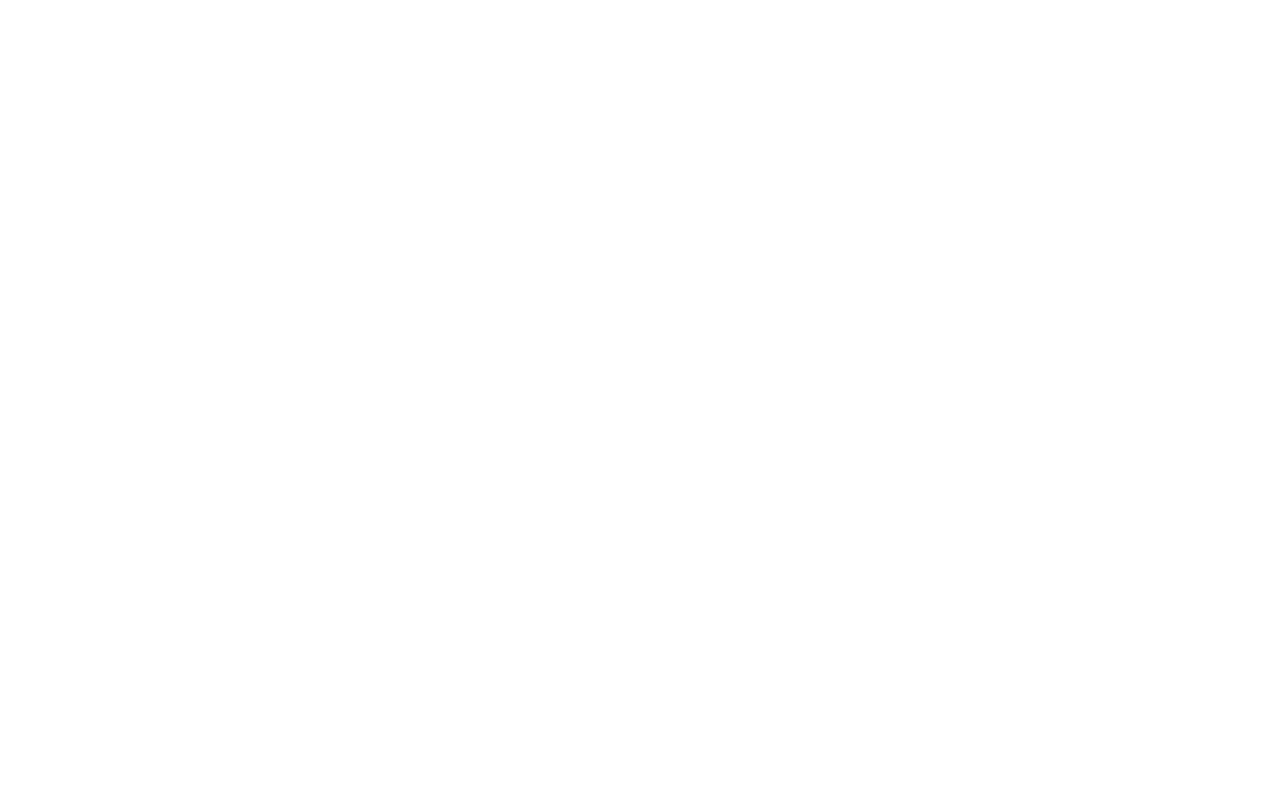
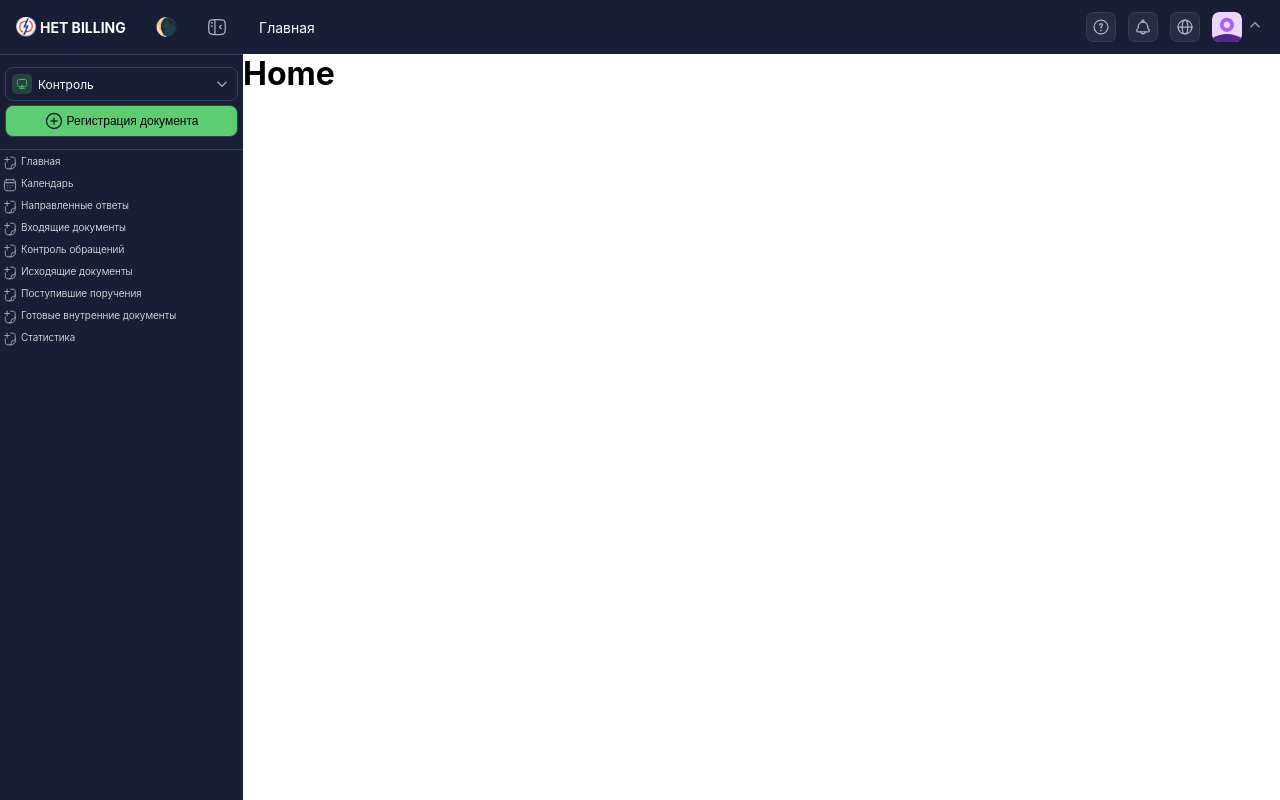
Before and after one commit to azimjon01/net-billing, a React (Vite) app: page / in a window 1280 px wide. Before the commit this address had no page. Built offline with nearby package versions, Linux system fonts and the light colour scheme.

Commit message:
add Home

```diff
--- /dev/null
+++ b/src/pages/home/Home.tsx
@@ -0,0 +1,10 @@
+export const Home = () => {
+  return (
+    <>
+      <h1>Home</h1>
+      <a href="/calendar"></a>
+    </>
+  );
+};
+
+export default Home;
```
Also changed, not shown: src/routes/index.tsx (+6 -1 lines).
